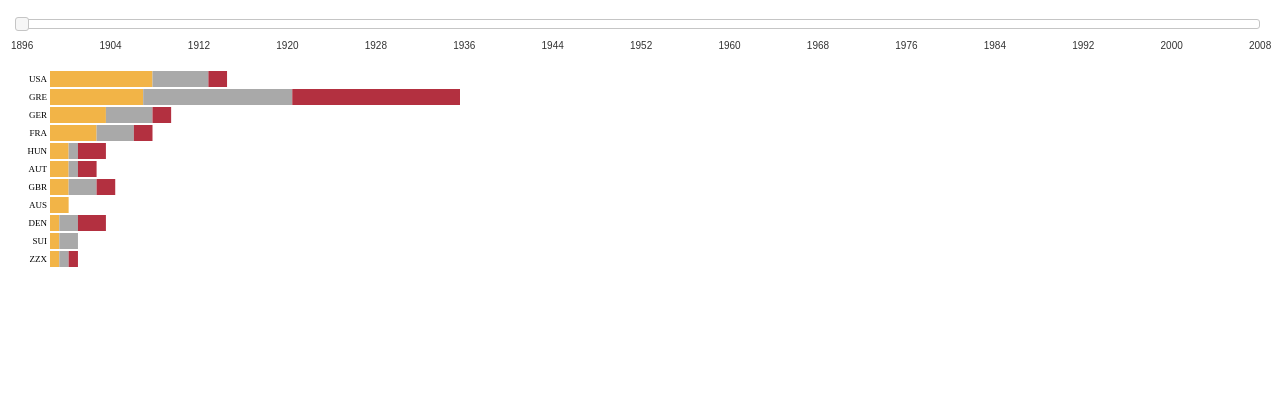
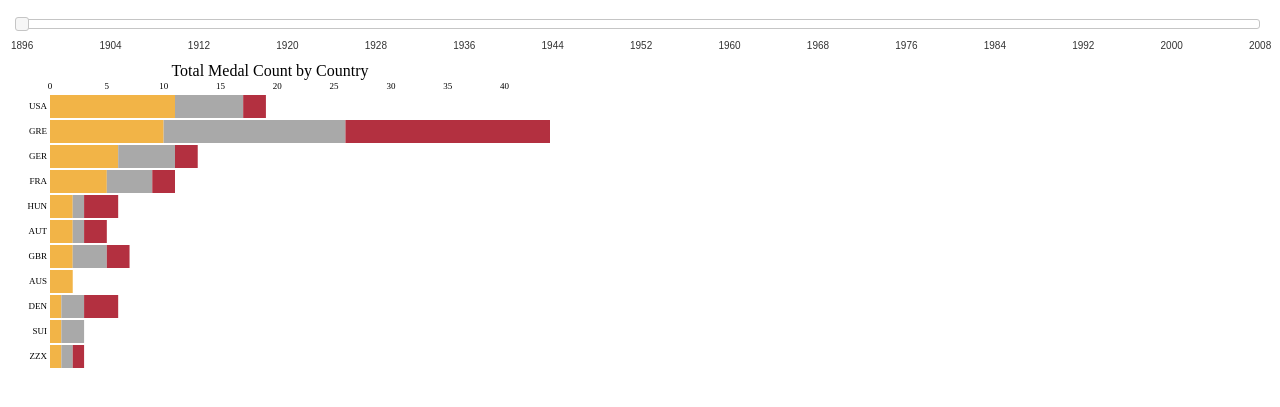
Before and after one commit to czachary/olympicVis, a plain HTML site: page index.html in a window 1280 px wide. Shown: the part 61-468 px from the top of the page. Drawn offline with nearby package versions, Linux system fonts and the light colour scheme.

Commit message:
fix barchart height

```diff
--- a/index.html
+++ b/index.html
@@ -9,7 +9,11 @@
     <span class="timeline">
       <div id="slider"></div>
     </span>
-    <div id="svg_container"></div>
+    <div id="stackedBar_container"></div>
+    <div id="map_container"></div>
+    <div id="linegraph_container"></div>
+
+
     <script src="vis.js"></script>
     <link rel="stylesheet" href="//code.jquery.com/ui/1.12.1/themes/base/jquery-ui.css">
     <script src="https://code.jquery.com/jquery-1.12.4.js"></script>
--- a/vis.js
+++ b/vis.js
@@ -1,5 +1,5 @@
 
-var margin = {top: 20, right: 160, bottom: 35, left: 30};
+var margin = {top: 55, right: 160, bottom: 35, left: 30};
 var allData;
 var year = 1896;
 var stackedOrder = ["Gold", "Silver", "Bronze"];
@@ -76,16 +76,23 @@ function stackedBarChart(data) {
 
   var numCountries = Object.keys(data).length;
 
-  var width = 600 - margin.left - margin.right,
-      height = (numCountries*25) - margin.top - margin.bottom;
+  var width = 500, height = (numCountries*25);
 
-  var barChart = d3.select('#svg_container')
+  var barChart = d3.select('#stackedBar_container')
     .append("svg")
-    .attr("class", "stackedBar")
-    .attr("width", width + margin.left + margin.right)
-    .attr("height", height + margin.top + margin.bottom)
+      .attr("class", "stackedBar")
+      .attr("width", width + margin.left + margin.right)
+      .attr("height", height + margin.top + margin.bottom)
     .append("g")
     .attr("transform", "translate(" + margin.left + "," + margin.top + ")");
+
+  d3.select("svg.stackedBar")
+    .append("text")
+    .attr("x", (width / 2))
+    .attr("y", margin.top-18)
+    .attr("text-anchor", "middle")
+    .style("font-size", "16px")
+    .text("Total Medal Count by Country")
 
   var dataset = d3.layout.stack()([stackedOrder[0], stackedOrder[1], stackedOrder[2]].map(function(medals) {
     return data.map(function(d) {
@@ -110,7 +117,7 @@ function stackedBarChart(data) {
 
   var y = d3.scale.ordinal()
     .domain(dataset[0].map(function(d) { return d.y; }))
-    .rangeRoundBands([10, height-10], .1);
+    .rangeRoundBands([0, height], .1, 0);
 
   // Define and draw axes
   var yAxis = d3.svg.axis()
@@ -126,6 +133,11 @@ function stackedBarChart(data) {
   barChart.append("g")
     .attr("class", "y axis")
     .call(yAxis);
+
+  barChart.append("g")
+    .attr("class", "x axis")
+    .attr("transform", "translate(0,-14)")
+    .call(xAxis);
 
 
   // Create groups for each series, rects for each segment
```
